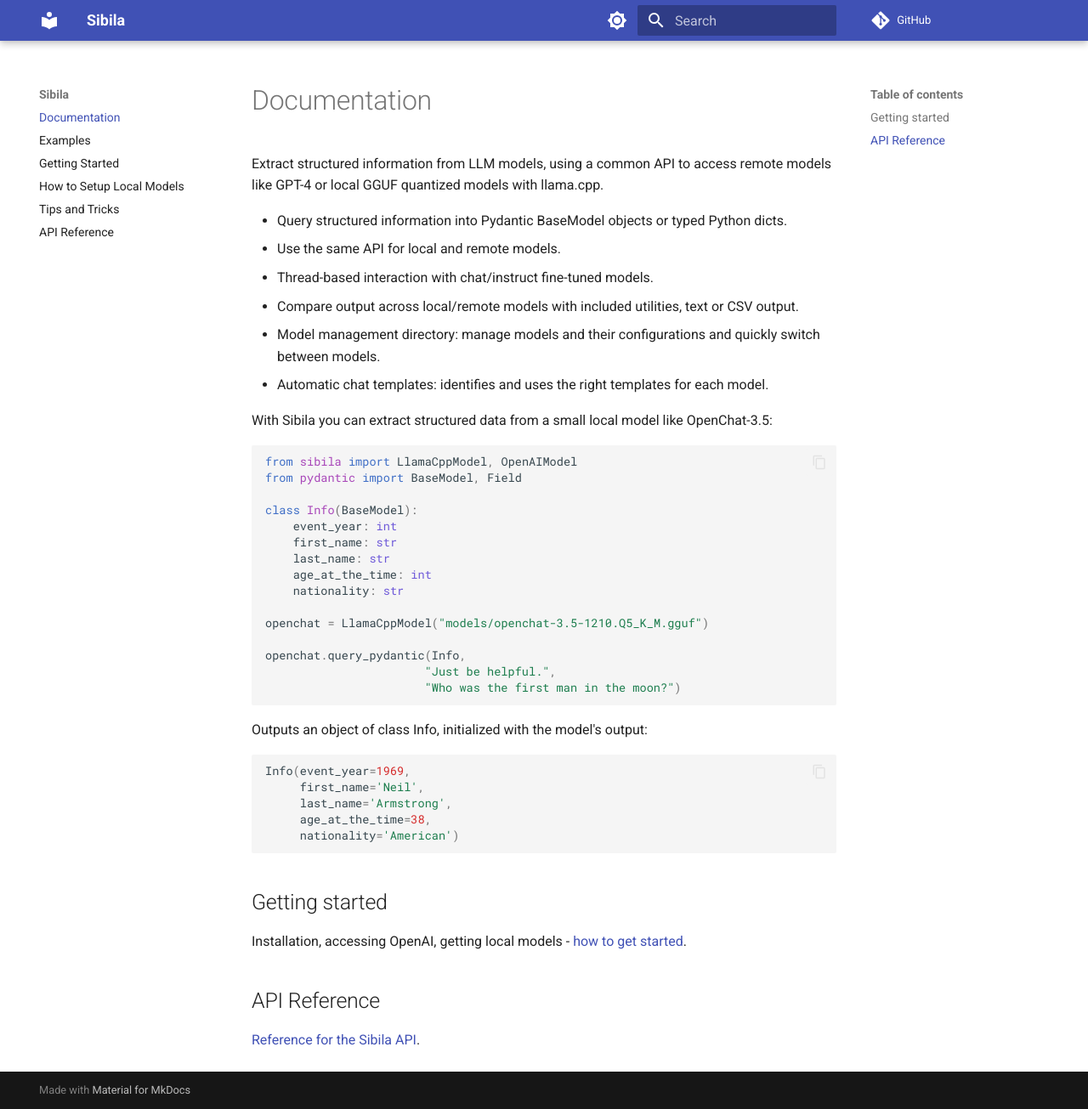
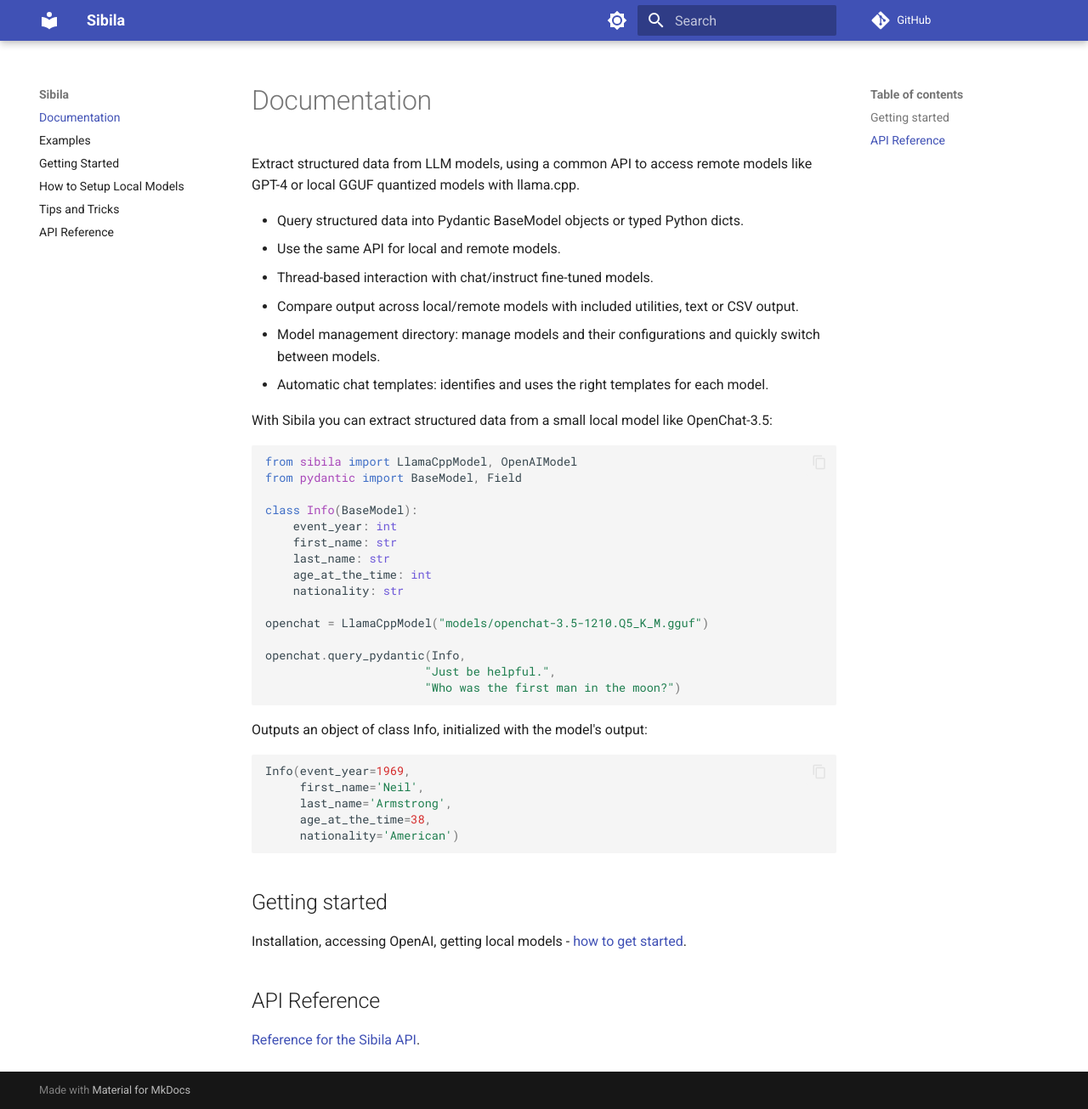
Before and after one commit to jndiogo/sibila, an MkDocs documentation site: the page built from docs/index.md, in a window 1280 px wide and 1305 px high. Shown: the whole window at 85% size. Built offline with MkDocs 1.6.1 and Material for MkDocs 9.7.7, drawn with Linux system fonts in a browser that asks for light colours; comment, search, counter and statistics services are not loaded.

Commit message:
Update text

```diff
--- a/docs/index.md
+++ b/docs/index.md
@@ -1,8 +1,8 @@
 # Documentation
 
-Extract structured information from LLM models, using a common API to access remote models like GPT-4 or local GGUF quantized models with llama.cpp.
+Extract structured data from LLM models, using a common API to access remote models like GPT-4 or local GGUF quantized models with llama.cpp.
 
-- Query structured information into Pydantic BaseModel objects or typed Python dicts.
+- Query structured data into Pydantic BaseModel objects or typed Python dicts.
 - Use the same API for local and remote models.
 - Thread-based interaction with chat/instruct fine-tuned models.
 - Compare output across local/remote models with included utilities, text or CSV output.
```
Also changed, not shown: README.md (+3 -3 lines), examples/quick_meeting/readme.md (+1 -1 lines), 1 other file.
